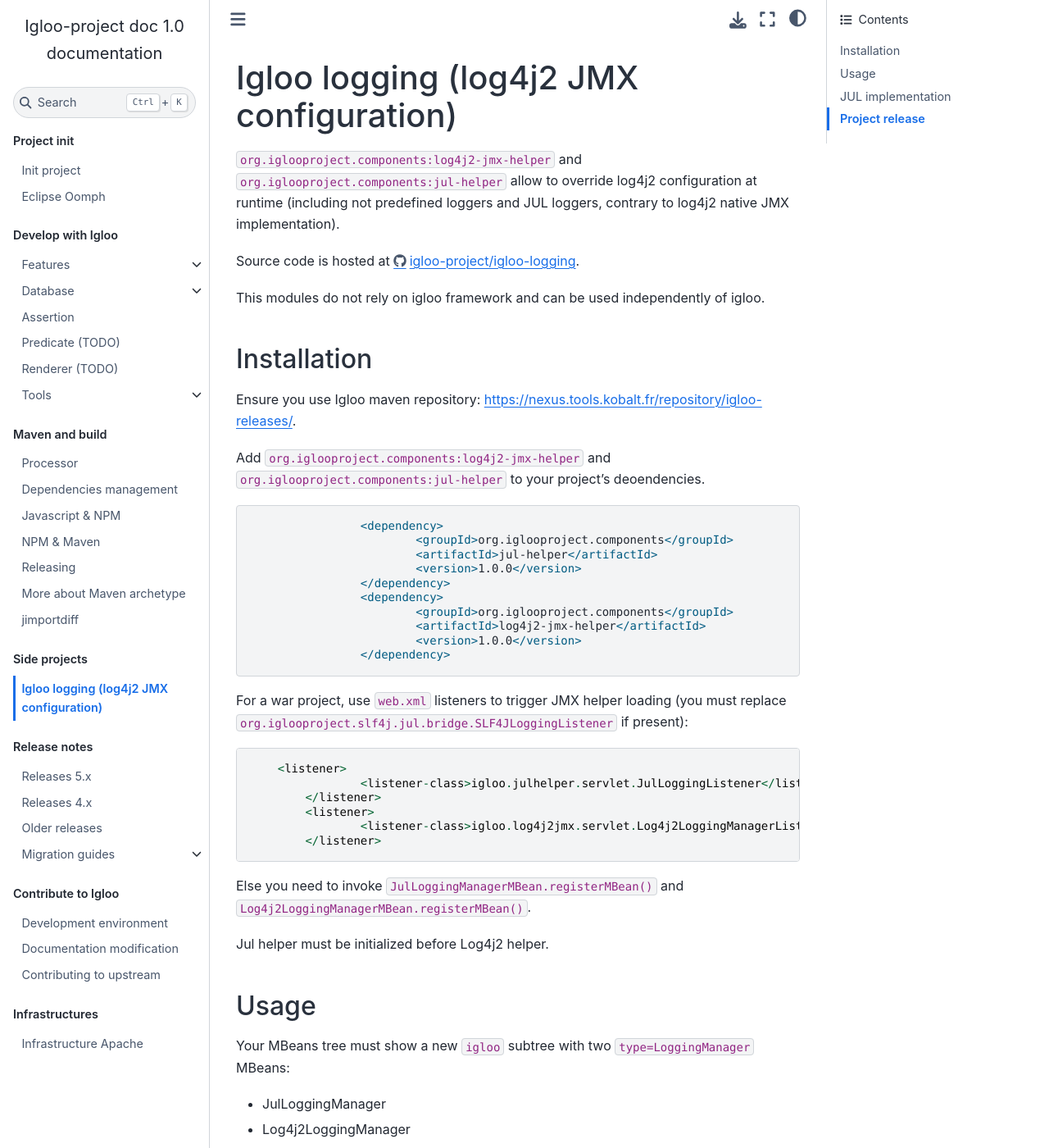
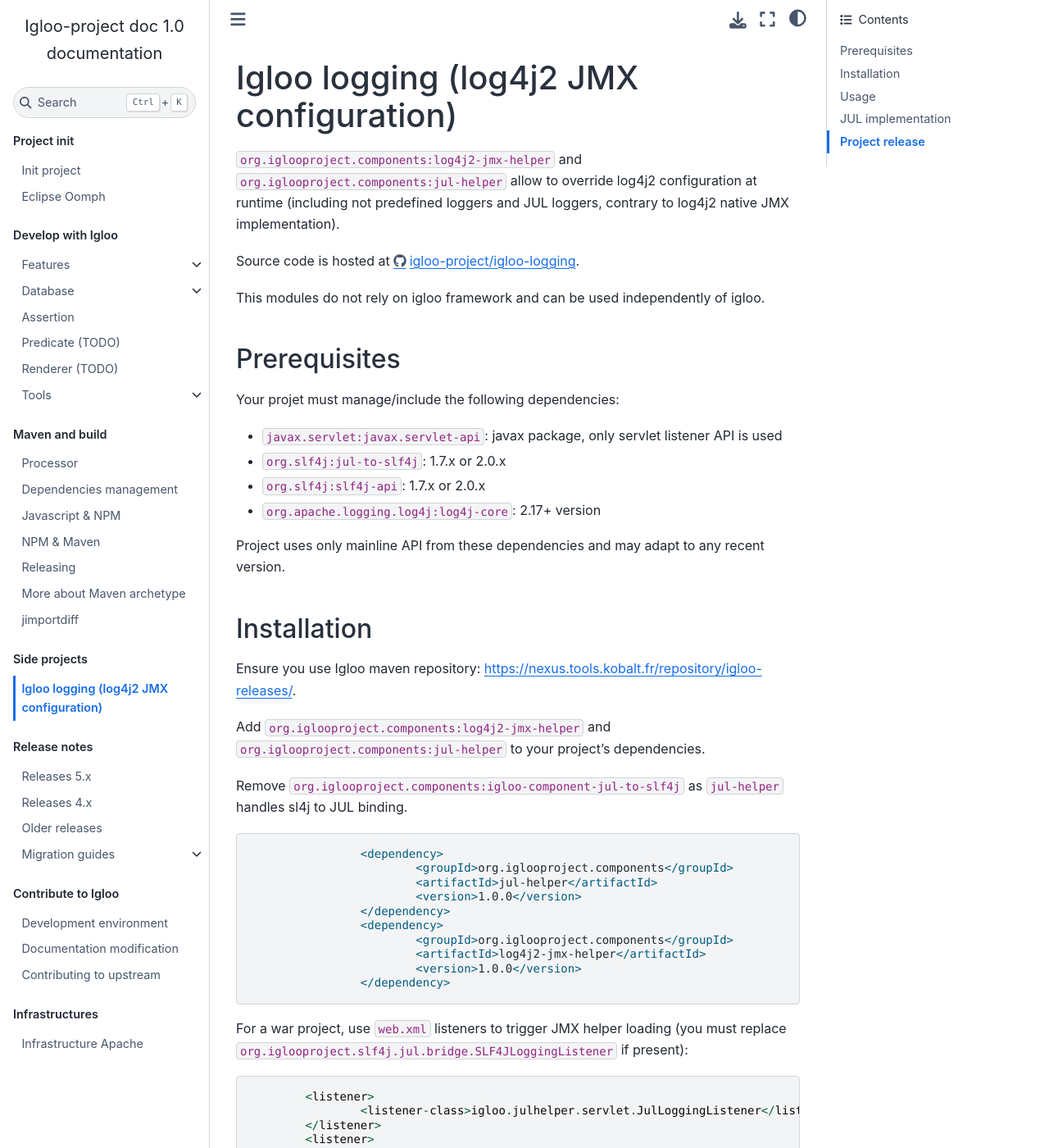
Before and after one commit to igloo-project/igloo-doc, a Sphinx documentation site: the page built from source/igloo-logging/igloo-logging.md, in a window 1280 px wide and 1400 px high. Shown: the whole window at 82% size. Built offline with Sphinx 7.4.7 and the Sphinx Book theme 1.1.4, drawn with Linux system fonts in a browser that asks for light colours.

Commit message:
igloo-logging update

````diff
--- a/source/igloo-logging/igloo-logging.md
+++ b/source/igloo-logging/igloo-logging.md
@@ -1,3 +1,5 @@
+(igloo-logging)=
+
 # Igloo logging (log4j2 JMX configuration)
 
 `org.iglooproject.components:log4j2-jmx-helper` and `org.iglooproject.components:jul-helper` allow
@@ -8,12 +10,26 @@
 
 This modules do not rely on igloo framework and can be used independently of igloo.
 
+## Prerequisites
+
+Your projet must manage/include the following dependencies:
+
+* `javax.servlet:javax.servlet-api`: javax package, only servlet listener API is used
+* `org.slf4j:jul-to-slf4j`: 1.7.x or 2.0.x
+* `org.slf4j:slf4j-api`: 1.7.x or 2.0.x
+* `org.apache.logging.log4j:log4j-core`: 2.17+ version
+
+Project uses only mainline API from these dependencies and may adapt to any recent version.
+
 ## Installation
 
 Ensure you use Igloo maven repository: https://nexus.tools.kobalt.fr/repository/igloo-releases/.
 
 Add `org.iglooproject.components:log4j2-jmx-helper` and `org.iglooproject.components:jul-helper`
-to your project's deoendencies.
+to your project's dependencies.
+
+Remove `org.iglooproject.components:igloo-component-jul-to-slf4j` as `jul-helper` handles
+sl4j to JUL binding.
 
 ```xml
 		<dependency>
@@ -32,7 +48,7 @@
 `org.iglooproject.slf4j.jul.bridge.SLF4JLoggingListener` if present):
 
 ```
-    <listener>
+	<listener>
 		<listener-class>igloo.julhelper.servlet.JulLoggingListener</listener-class>
 	</listener>
  	<listener>
````
Also changed, not shown: source/release-notes/releases-5.x.md (+1 -0 lines).
